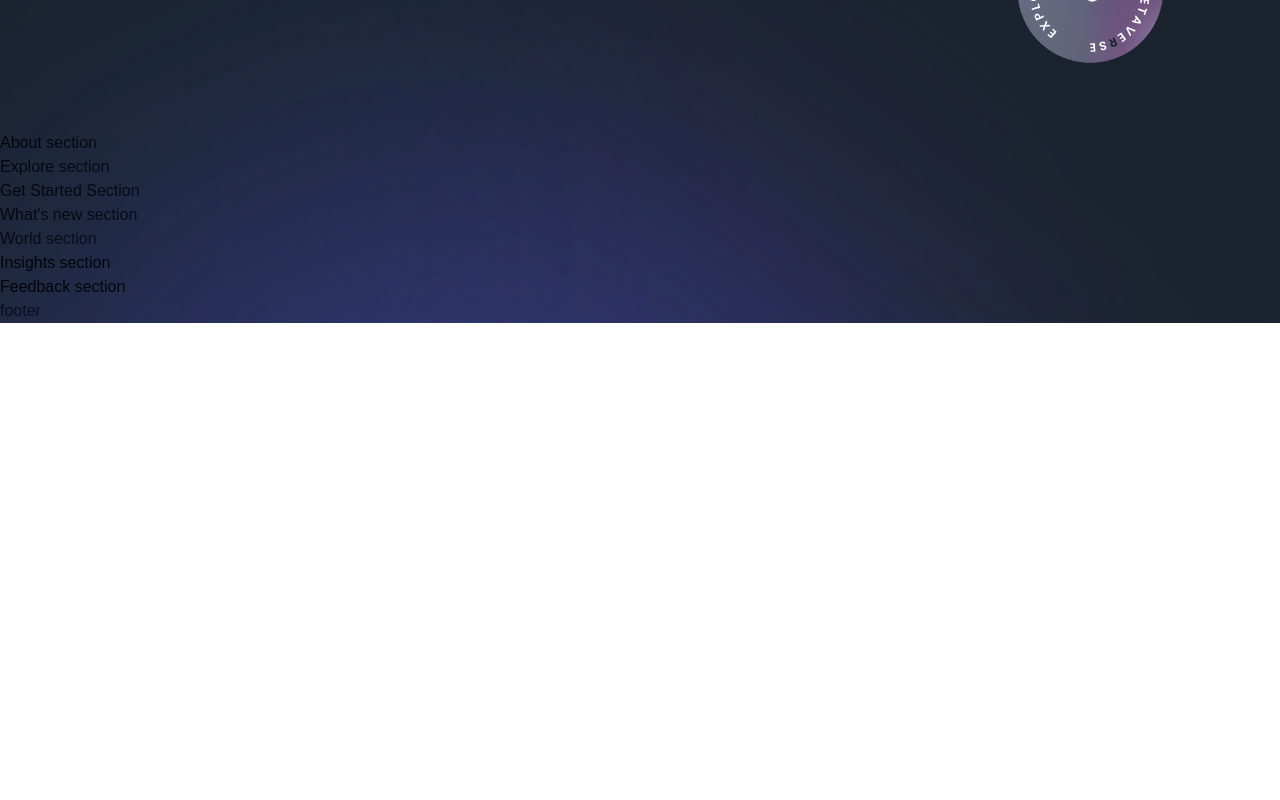
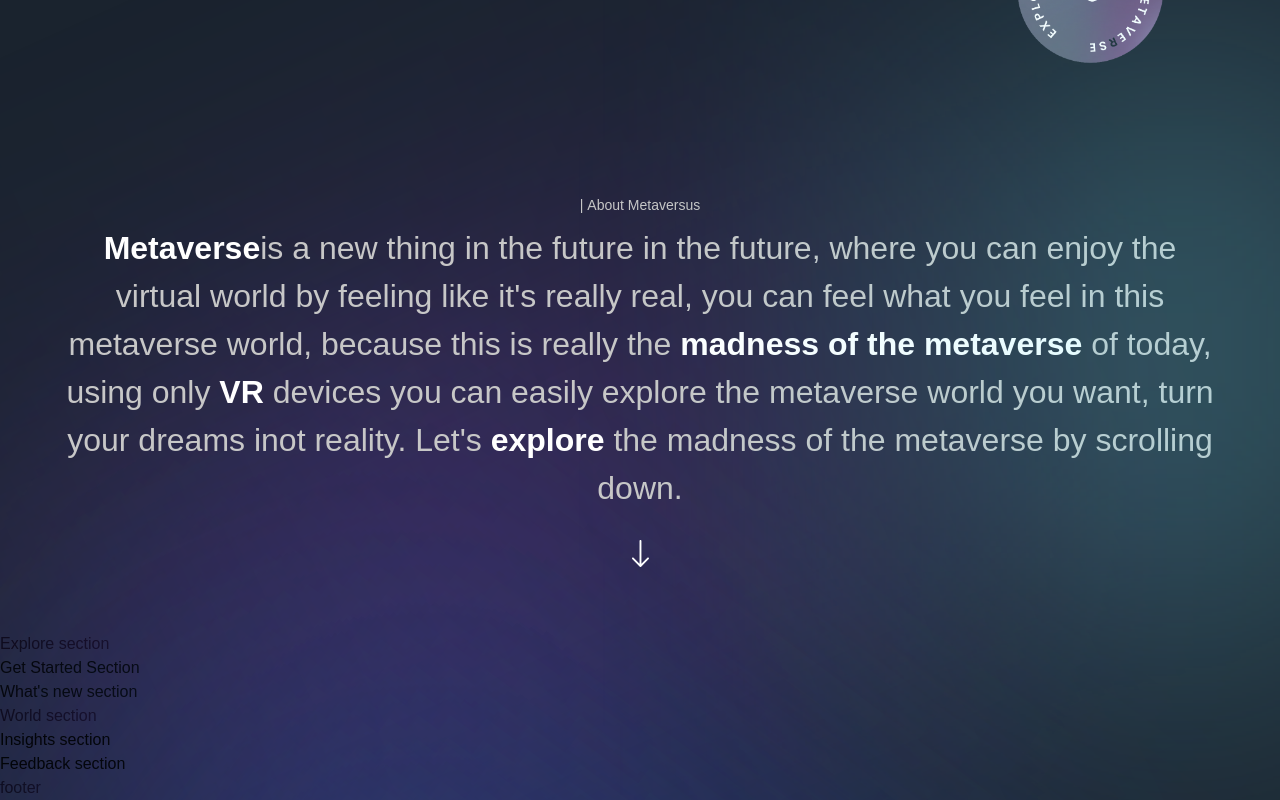
Before and after one commit to gracebir/meta-verse-design, a Next.js app: page / in a window 1280 px wide. Shown: the part 973-1773 px from the top of the page. Before the commit the page ends 1296 px from the top, so only its background shows below. Built offline with nearby package versions, Linux system fonts and the light colour scheme; a web font is replaced by a local one.

Commit message:
about section

```diff
--- a/components/Navbar.jsx
+++ b/components/Navbar.jsx
@@ -21,7 +21,7 @@
       <img
       src="./menu.svg"
       className="w-[24px] h-[24px] object-contain"
-      alt="" />
+      alt="menu" />
     </div>
   </motion.nav>
 );
--- a/sections/About.jsx
+++ b/sections/About.jsx
@@ -1,8 +1,41 @@
 'use client';
+import { motion } from 'framer-motion'
+import { TypingText } from '../components'
+import styles from '../styles';
+import {
+  fadeIn,
+  slideIn,
+  staggerContainer,
+  textVariant
+} from '../utils/motion';
 
 const About = () => (
-  <section>
-    About section
+  <section className={`${styles.paddings} relative z-10`}>
+    <div className="gradient-02 z-0"/>
+   <motion.div
+   variants={staggerContainer}
+   initial="hidden"
+   whileInView="show"
+   viewport={{ once:false, amount: 0.25}}
+   className={`${styles.innerWidth} mx-auto ${styles.flexCenter} flex-col`}
+   >
+    <TypingText title="| About Metaversus" textStyles="text-center"/>
+    <motion.p
+    className="mt-[8px] font-normal sm:text-[2rem] text-[20px] text-center text-secondary-white"
+     variants={fadeIn('up', 'tween', 0.2, 1)}>
+      <span className="font-extrabold text-white">Metaverse</span>
+       is a new thing in the future in the future, where you can enjoy the virtual world by feeling
+      like it's really real, you can feel what you feel in this metaverse world, because this is
+      really the <span className="font-extrabold text-white">madness of the metaverse</span> of today, using only <span className="font-extrabold text-white">VR</span> devices you can easily explore
+      the metaverse world you want, turn your dreams inot reality. Let's <span className="font-extrabold text-white">explore</span> the madness of the metaverse by scrolling down.
+     </motion.p>
+     <motion.img
+     variants={fadeIn('up', 'tween', 0.3, 1)}
+     src='./arrow-down.svg'
+     alt='arrow'
+     className='w-[18px] h-[28px] object-contain mt-[28px]'
+     />
+   </motion.div>
   </section>
 );
 
```
